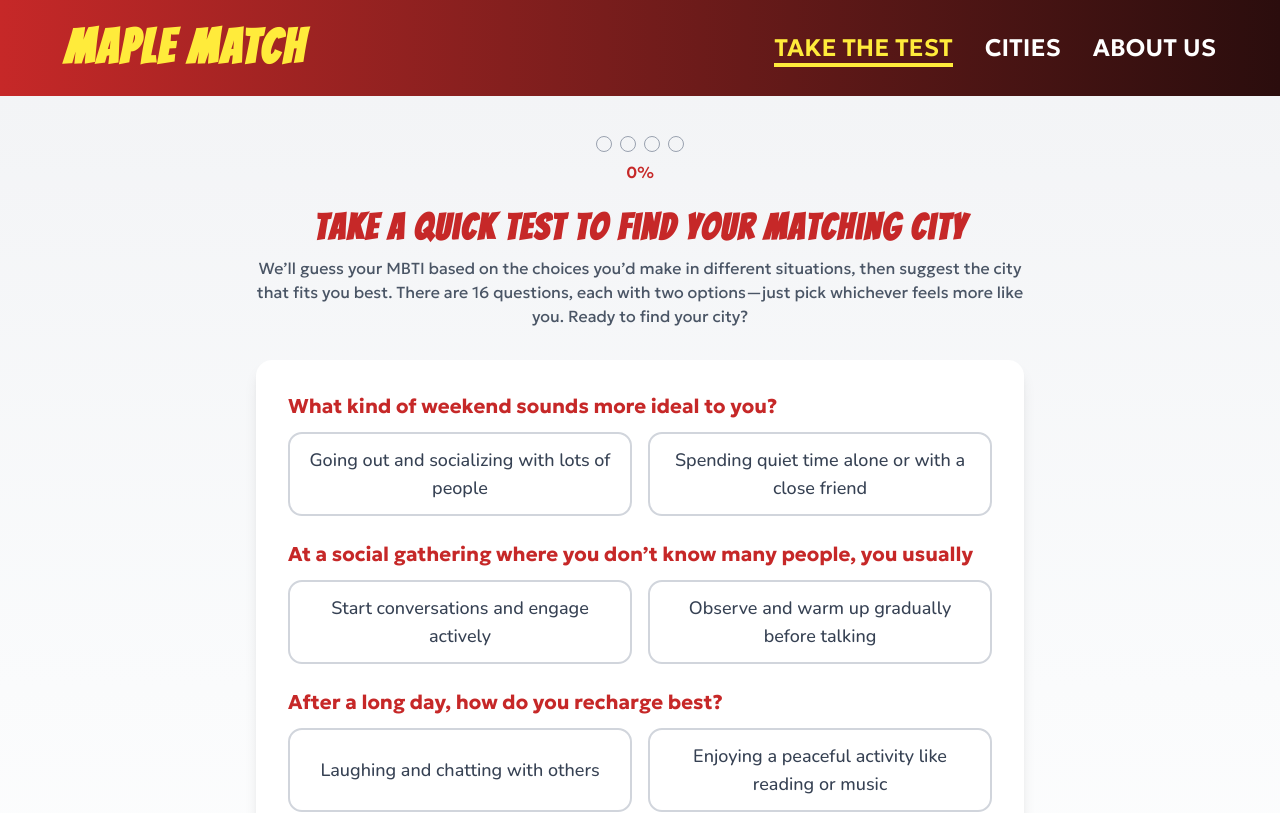
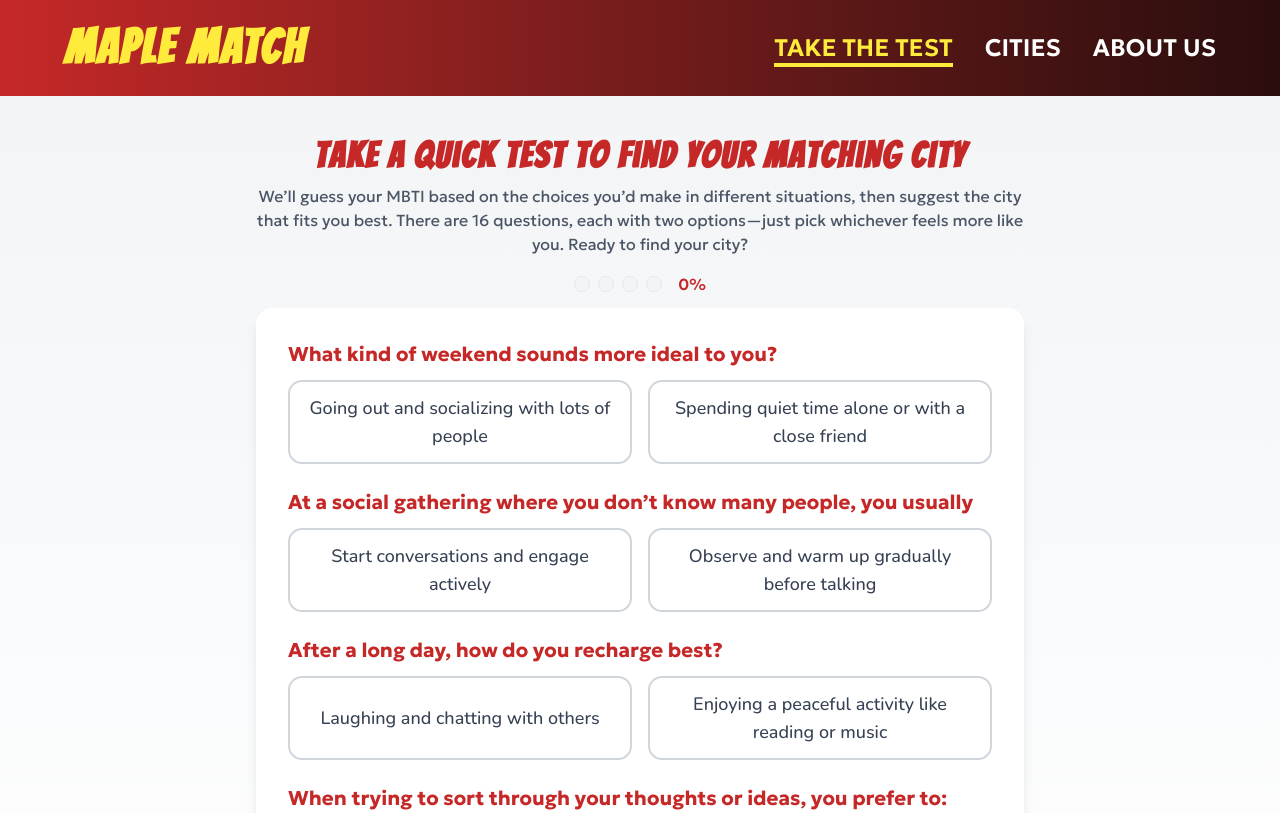
Before and after one commit to aymenloudiy/MBTI-city-matcher, a React (Vite) app: page /test in a window 1280 px wide. Shown: the top 813 px of the page. Built offline with nearby package versions, Linux system fonts and the light colour scheme.

Commit message:
update status dot

```diff
--- a/src/pages/Test.tsx
+++ b/src/pages/Test.tsx
@@ -87,26 +87,8 @@ export default function QuizTestPage() {
   return (
     <div className="min-h-screen w-full bg-gradient-to-b from-gray-100 via-gray-50 to-white py-10 px-4">
       <div className="mx-auto max-w-3xl">
-        {!mbti && !city && !profile && (
-          <div className="mb-6 flex flex-col items-center">
-            <div className="flex items-center justify-center space-x-2 mb-2">
-              {Array.from({ length: totalPages }).map((_, i) => (
-                <div
-                  key={i}
-                  className={`w-4 h-4 rounded-full border border-gray-400 ${
-                    i < filledDots ? "bg-[#C62828]" : "bg-transparent"
-                  } transition-colors duration-500`}
-                />
-              ))}
-            </div>
-            <span className="text-sm md:text-base font-[geologica] text-[#C62828] font-semibold">
-              {Math.round(progressPercent)}%
-            </span>
-          </div>
-        )}
-
         {!mbti && !city && !profile && !isFinishing && (
-          <header className="mb-8">
+          <header className="mb-4">
             <h1 className="text-4xl font-bold text-center text-[#C62828] font-[bangers] tracking-wider">
               Take a quick test to find your matching city
             </h1>
@@ -119,9 +101,29 @@ export default function QuizTestPage() {
           </header>
         )}
 
+        {!mbti && !city && !profile && (
+          <div className="mb-3 flex items-center justify-center space-x-4">
+            <div className="flex items-center space-x-2">
+              {Array.from({ length: totalPages }).map((_, i) => (
+                <div
+                  key={i}
+                  className={`w-4 h-4 rounded-full border ${
+                    i < filledDots
+                      ? "border-gray-300 bg-[#C62828]"
+                      : "border-gray-200 bg-gray-100"
+                  } transition-colors duration-500`}
+                />
+              ))}
+            </div>
+            <span className="text-sm md:text-base font-[geologica] text-[#C62828] font-semibold">
+              {Math.round(progressPercent)}%
+            </span>
+          </div>
+        )}
+
         {isFinishing && (
           <div className="flex flex-col items-center justify-center py-20 space-y-4">
-            <div className="animate-spin rounded-full h-12 w-12 border-t-4 border-[#C62828] border-gray-200"></div>
+            <div className="animate-spin rounded-full h-12 w-12 border-t-4 border-[#C62828] border-opacity-30"></div>
             <p className="text-lg font-[geologica] text-gray-700">
               Your matching 🇨🇦Canadian city is…
             </p>
```
